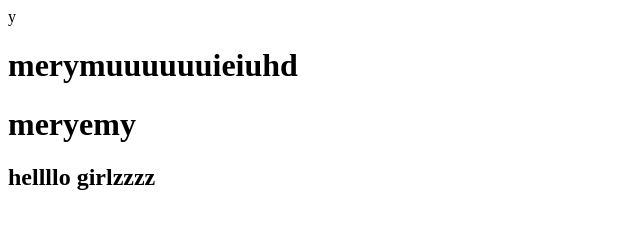
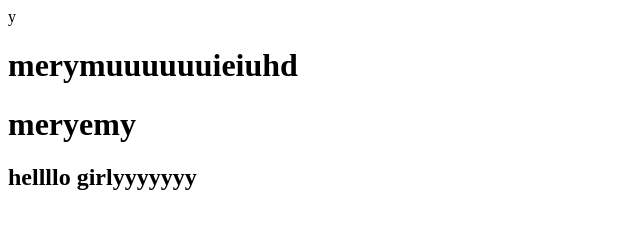
Before and after one commit to meryem-jrn/projetTEST, a plain HTML site: page index.html in a window 1280 px wide. Shown: the full height of the page, 0-640 px from the left. Drawn offline with Linux system fonts and the light colour scheme.

Commit message:
for emy testing

```diff
--- a/index.html
+++ b/index.html
@@ -8,6 +8,6 @@ y<!DOCTYPE html>
 <body>
     <h1>merymuuuuuuieiuhd</h1>
     <h1>meryemy</h1>
-    <h2>hellllo girlzzzz</h2>
+    <h2>hellllo girlyyyyyyy</h2>
 </body>
 </html>
```
